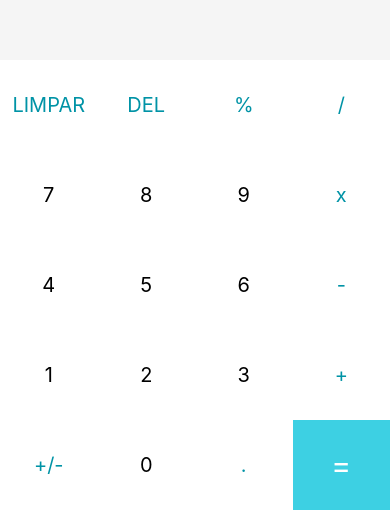
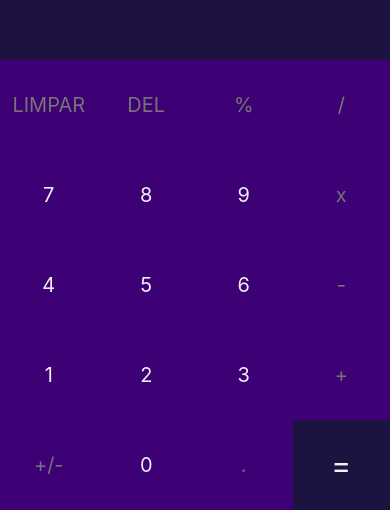
Before and after one commit to FabioCervatti/Calculadora, a React Native app in the folder Calculadora/: screen / in a window 390 px wide. Shown: the part 334-844 px from the top of the page. Built offline with nearby package versions, Linux system fonts and the light colour scheme.

Commit message:
Estilização - Alterações das cores

```diff
--- a/Calculadora/App.js
+++ b/Calculadora/App.js
@@ -98,8 +98,8 @@ export default function App() {
             <TouchableOpacity
               onPress={() => handleInput(button)}
               key={button}
-              style={[styles.button, {backgroundColor: '#3dd0e3'}]}>
-              <Text style={[styles.textButton, {color: 'white', fontSize: 30}]}>
+              style={[styles.button, {backgroundColor: '#1D1340'}]}>
+              <Text style={[styles.textButton, {color: '#F2F2F2', fontSize: 30}]}>
                 {button}
               </Text>
             </TouchableOpacity>
@@ -112,7 +112,7 @@ export default function App() {
               <Text
                 style={[
                   styles.textButton,
-                  {color: typeof button === 'number' ? 'black' : '#0093a6'},
+                  {color: typeof button === 'number' ? '#F2EEF6' : '#757478'},
                 ]}>
                 {button}
               </Text>
@@ -132,17 +132,17 @@ const styles = StyleSheet.create({
   results: {
     flex: 2,
     justifyContent: 'center',
-    backgroundColor: '#f5f5f5',
+    backgroundColor: '#1E1240',
   },
   resultText: {
-    color: '#282F38',
+    color: '#F2F2F2',
     fontSize: 32,
     fontWeight: 'bold',
     padding: 12,
     textAlign: 'right',
   },
   historyText: {
-    color: '#7c7c7c',
+    color: '#757478',
     fontSize: 20,
     marginRight: 10,
     alignSelf: 'flex-end',
@@ -152,7 +152,7 @@ const styles = StyleSheet.create({
     flexWrap: 'wrap',
   },
   button: {
-    backgroundColor: 'white',
+    backgroundColor: '#3D0075',
     alignItems: 'center',
     justifyContent: 'center',
     minWidth: 90,
@@ -160,7 +160,7 @@ const styles = StyleSheet.create({
     flex: 2,
   },
   textButton: {
-    color: '#7c7c7c',
+    color: '#3D0075',
     fontSize: 20,
   },
 });
```
